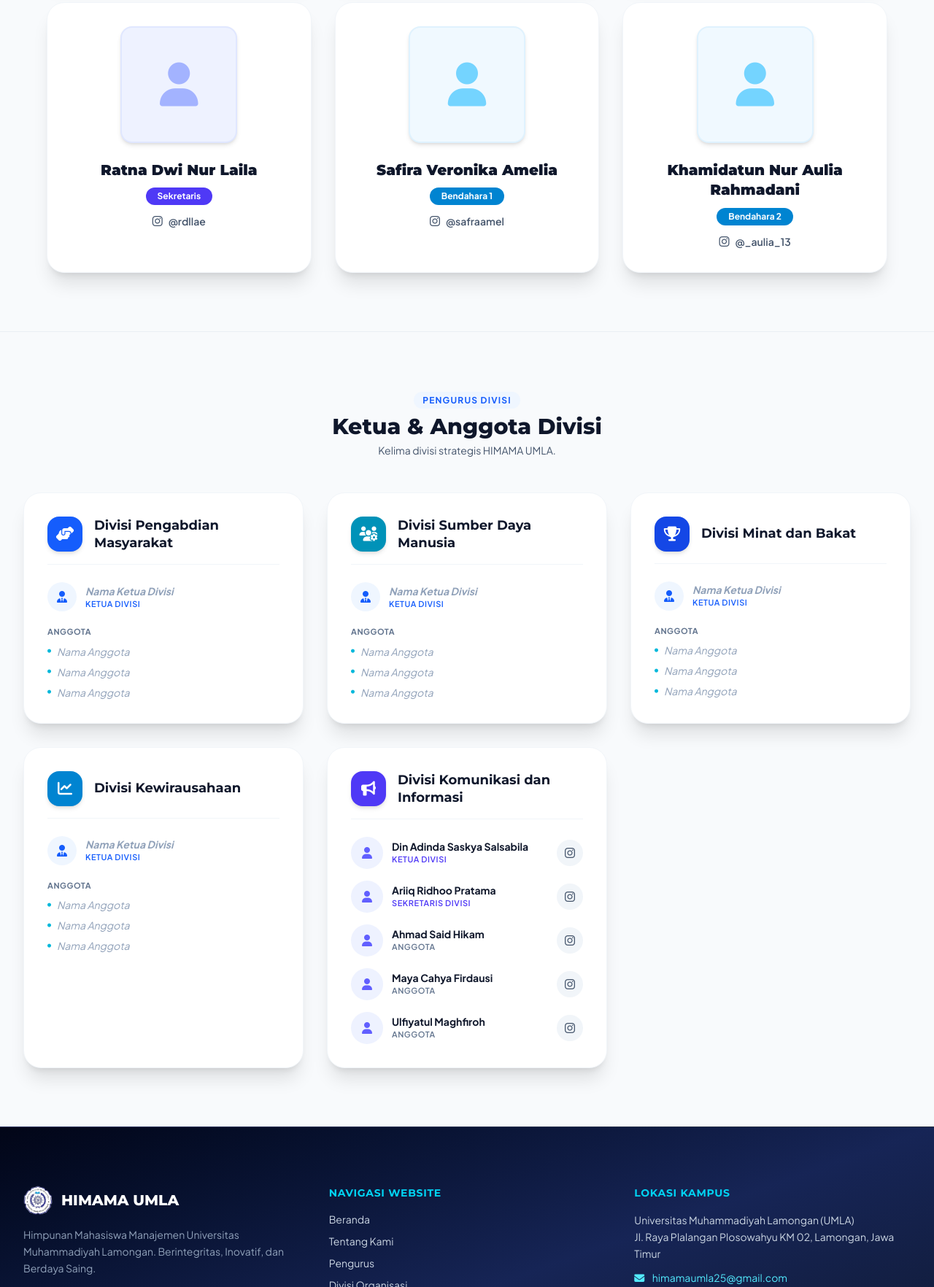
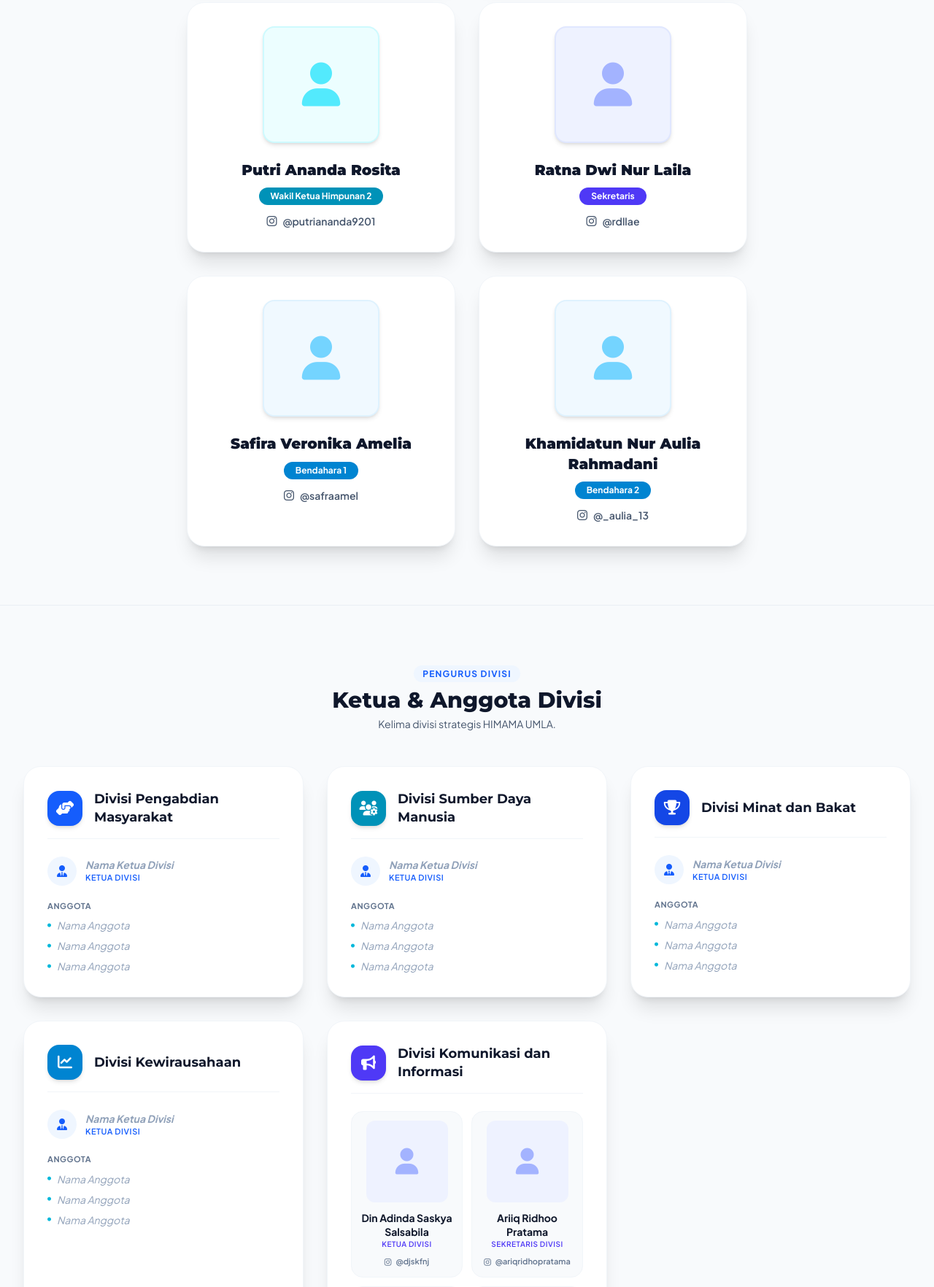
Before and after one commit to akunrdp1201/HIMAMA-UMLA, a plain HTML site: page pengurus.html in a window 1280 px wide. Shown: the part 933-2697 px from the top of the page at 73% size. Drawn offline with nearby package versions, Linux system fonts and the light colour scheme.

Commit message:
Add files via upload

```diff
--- a/pengurus.html
+++ b/pengurus.html
@@ -90,60 +90,60 @@
             <h2 class="font-heading text-3xl font-extrabold text-slate-900 mt-2">Pimpinan Himpunan</h2>
             <p class="text-slate-600 text-sm mt-1">Ketua, Wakil Ketua, Sekretaris, dan Bendahara &middot; Periode 2026-2027</p>
         </div>
-        <div class="grid grid-cols-1 sm:grid-cols-2 lg:grid-cols-3 gap-8 max-w-6xl mx-auto">
-            <div class="bg-white rounded-3xl p-8 shadow-xl border border-slate-100 text-center hover:shadow-2xl transition">
-                <div class="relative w-40 h-40 rounded-2xl mx-auto mb-6 shadow-md border-2 border-blue-100 bg-blue-50 text-blue-300 flex items-center justify-center text-6xl overflow-hidden">
+        <div class="grid grid-cols-2 gap-4 sm:gap-8 max-w-3xl mx-auto">
+            <div class="bg-white rounded-3xl p-4 sm:p-8 shadow-xl border border-slate-100 text-center hover:shadow-2xl transition">
+                <div class="relative w-full max-w-40 aspect-square rounded-2xl mx-auto mb-4 sm:mb-6 shadow-md border-2 border-blue-100 bg-blue-50 text-blue-300 flex items-center justify-center text-6xl overflow-hidden">
                     <i class="fa-solid fa-user"></i>
                     <img src="img/ketua.jpg" alt="M. Ahyarul Abid" loading="lazy" decoding="async" onerror="this.remove()" class="absolute inset-0 w-full h-full object-cover">
                 </div>
-                <h3 class="font-heading font-black text-xl text-slate-900 mb-2 leading-snug">M. Ahyarul Abid</h3>
+                <h3 class="font-heading font-black text-base sm:text-xl text-slate-900 mb-2 leading-snug">M. Ahyarul Abid</h3>
                 <span class="inline-block bg-blue-600 text-white text-xs font-bold px-4 py-1 rounded-full mb-3">Ketua Himpunan</span>
-                <a href="https://www.instagram.com/444rullz_" target="_blank" rel="noopener noreferrer" aria-label="Instagram M. Ahyarul Abid" class="flex items-center justify-center gap-2 text-sm font-semibold text-slate-600 hover:text-blue-600 transition"><i class="fa-brands fa-instagram text-base"></i> @444rullz_</a>
+                <a href="https://www.instagram.com/444rullz_" target="_blank" rel="noopener noreferrer" aria-label="Instagram M. Ahyarul Abid" class="flex items-center justify-center gap-2 text-xs sm:text-sm font-semibold text-slate-600 hover:text-blue-600 transition break-all"><i class="fa-brands fa-instagram text-base"></i> @444rullz_</a>
             </div>
-            <div class="bg-white rounded-3xl p-8 shadow-xl border border-slate-100 text-center hover:shadow-2xl transition">
-                <div class="relative w-40 h-40 rounded-2xl mx-auto mb-6 shadow-md border-2 border-cyan-100 bg-cyan-50 text-cyan-300 flex items-center justify-center text-6xl overflow-hidden">
+            <div class="bg-white rounded-3xl p-4 sm:p-8 shadow-xl border border-slate-100 text-center hover:shadow-2xl transition">
+                <div class="relative w-full max-w-40 aspect-square rounded-2xl mx-auto mb-4 sm:mb-6 shadow-md border-2 border-cyan-100 bg-cyan-50 text-cyan-300 flex items-center justify-center text-6xl overflow-hidden">
                     <i class="fa-solid fa-user"></i>
                     <img src="img/wakil.jpg" alt="Zahra Tefiani" loading="lazy" decoding="async" onerror="this.remove()" class="absolute inset-0 w-full h-full object-cover">
                 </div>
-                <h3 class="font-heading font-black text-xl text-slate-900 mb-2 leading-snug">Zahra Tefiani</h3>
+                <h3 class="font-heading font-black text-base sm:text-xl text-slate-900 mb-2 leading-snug">Zahra Tefiani</h3>
                 <span class="inline-block bg-cyan-600 text-white text-xs font-bold px-4 py-1 rounded-full mb-3">Wakil Ketua Himpunan 1</span>
-                <a href="https://www.instagram.com/zahratefiani" target="_blank" rel="noopener noreferrer" aria-label="Instagram Zahra Tefiani" class="flex items-center justify-center gap-2 text-sm font-semibold text-slate-600 hover:text-blue-600 transition"><i class="fa-brands fa-instagram text-base"></i> @zahratefiani</a>
+                <a href="https://www.instagram.com/zahratefiani" target="_blank" rel="noopener noreferrer" aria-label="Instagram Zahra Tefiani" class="flex items-center justify-center gap-2 text-xs sm:text-sm font-semibold text-slate-600 hover:text-blue-600 transition break-all"><i class="fa-brands fa-instagram text-base"></i> @zahratefiani</a>
             </div>
-            <div class="bg-white rounded-3xl p-8 shadow-xl border border-slate-100 text-center hover:shadow-2xl transition">
-                <div class="relative w-40 h-40 rounded-2xl mx-auto mb-6 shadow-md border-2 border-cyan-100 bg-cyan-50 text-cyan-300 flex items-center justify-center text-6xl overflow-hidden">
+            <div class="bg-white rounded-3xl p-4 sm:p-8 shadow-xl border border-slate-100 text-center hover:shadow-2xl transition">
+                <div class="relative w-full max-w-40 aspect-square rounded-2xl mx-auto mb-4 sm:mb-6 shadow-md border-2 border-cyan-100 bg-cyan-50 text-cyan-300 flex items-center justify-center text-6xl overflow-hidden">
                     <i class="fa-solid fa-user"></i>
                     <img src="img/pengurus/putri-ananda.jpg" alt="Putri Ananda Rosita" loading="lazy" decoding="async" onerror="this.remove()" class="absolute inset-0 w-full h-full object-cover">
                 </div>
-                <h3 class="font-heading font-black text-xl text-slate-900 mb-2 leading-snug">Putri Ananda Rosita</h3>
+                <h3 class="font-heading font-black text-base sm:text-xl text-slate-900 mb-2 leading-snug">Putri Ananda Rosita</h3>
                 <span class="inline-block bg-cyan-600 text-white text-xs font-bold px-4 py-1 rounded-full mb-3">Wakil Ketua Himpunan 2</span>
-                <a href="https://www.instagram.com/putriananda9201" target="_blank" rel="noopener noreferrer" aria-label="Instagram Putri Ananda Rosita" class="flex items-center justify-center gap-2 text-sm font-semibold text-slate-600 hover:text-blue-600 transition"><i class="fa-brands fa-instagram text-base"></i> @putriananda9201</a>
+                <a href="https://www.instagram.com/putriananda9201" target="_blank" rel="noopener noreferrer" aria-label="Instagram Putri Ananda Rosita" class="flex items-center justify-center gap-2 text-xs sm:text-sm font-semibold text-slate-600 hover:text-blue-600 transition break-all"><i class="fa-brands fa-instagram text-base"></i> @putriananda9201</a>
             </div>
-            <div class="bg-white rounded-3xl p-8 shadow-xl border border-slate-100 text-center hover:shadow-2xl transition">
-                <div class="relative w-40 h-40 rounded-2xl mx-auto mb-6 shadow-md border-2 border-indigo-100 bg-indigo-50 text-indigo-300 flex items-center justify-center text-6xl overflow-hidden">
+            <div class="bg-white rounded-3xl p-4 sm:p-8 shadow-xl border border-slate-100 text-center hover:shadow-2xl transition">
+                <div class="relative w-full max-w-40 aspect-square rounded-2xl mx-auto mb-4 sm:mb-6 shadow-md border-2 border-indigo-100 bg-indigo-50 text-indigo-300 flex items-center justify-center text-6xl overflow-hidden">
                     <i class="fa-solid fa-user"></i>
                     <img src="img/pengurus/ratna-dwi.jpg" alt="Ratna Dwi Nur Laila" loading="lazy" decoding="async" onerror="this.remove()" class="absolute inset-0 w-full h-full object-cover">
                 </div>
-                <h3 class="font-heading font-black text-xl text-slate-900 mb-2 leading-snug">Ratna Dwi Nur Laila</h3>
+                <h3 class="font-heading font-black text-base sm:text-xl text-slate-900 mb-2 leading-snug">Ratna Dwi Nur Laila</h3>
                 <span class="inline-block bg-indigo-600 text-white text-xs font-bold px-4 py-1 rounded-full mb-3">Sekretaris</span>
-                <a href="https://www.instagram.com/rdllae" target="_blank" rel="noopener noreferrer" aria-label="Instagram Ratna Dwi Nur Laila" class="flex items-center justify-center gap-2 text-sm font-semibold text-slate-600 hover:text-blue-600 transition"><i class="fa-brands fa-instagram text-base"></i> @rdllae</a>
+                <a href="https://www.instagram.com/rdllae" target="_blank" rel="noopener noreferrer" aria-label="Instagram Ratna Dwi Nur Laila" class="flex items-center justify-center gap-2 text-xs sm:text-sm font-semibold text-slate-600 hover:text-blue-600 transition break-all"><i class="fa-brands fa-instagram text-base"></i> @rdllae</a>
             </div>
-            <div class="bg-white rounded-3xl p-8 shadow-xl border border-slate-100 text-center hover:shadow-2xl transition">
-                <div class="relative w-40 h-40 rounded-2xl mx-auto mb-6 shadow-md border-2 border-sky-100 bg-sky-50 text-sky-300 flex items-center justify-center text-6xl overflow-hidden">
+            <div class="bg-white rounded-3xl p-4 sm:p-8 shadow-xl border border-slate-100 text-center hover:shadow-2xl transition">
+                <div class="relative w-full max-w-40 aspect-square rounded-2xl mx-auto mb-4 sm:mb-6 shadow-md border-2 border-sky-100 bg-sky-50 text-sky-300 flex items-center justify-center text-6xl overflow-hidden">
                     <i class="fa-solid fa-user"></i>
                     <img src="img/pengurus/safira-veronika.jpg" alt="Safira Veronika Amelia" loading="lazy" decoding="async" onerror="this.remove()" class="absolute inset-0 w-full h-full object-cover">
                 </div>
-                <h3 class="font-heading font-black text-xl text-slate-900 mb-2 leading-snug">Safira Veronika Amelia</h3>
+                <h3 class="font-heading font-black text-base sm:text-xl text-slate-900 mb-2 leading-snug">Safira Veronika Amelia</h3>
                 <span class="inline-block bg-sky-600 text-white text-xs font-bold px-4 py-1 rounded-full mb-3">Bendahara 1</span>
-                <a href="https://www.instagram.com/safraamel" target="_blank" rel="noopener noreferrer" aria-label="Instagram Safira Veronika Amelia" class="flex items-center justify-center gap-2 text-sm font-semibold text-slate-600 hover:text-blue-600 transition"><i class="fa-brands fa-instagram text-base"></i> @safraamel</a>
+                <a href="https://www.instagram.com/safraamel" target="_blank" rel="noopener noreferrer" aria-label="Instagram Safira Veronika Amelia" class="flex items-center justify-center gap-2 text-xs sm:text-sm font-semibold text-slate-600 hover:text-blue-600 transition break-all"><i class="fa-brands fa-instagram text-base"></i> @safraamel</a>
             </div>
-            <div class="bg-white rounded-3xl p-8 shadow-xl border border-slate-100 text-center hover:shadow-2xl transition">
-                <div class="relative w-40 h-40 rounded-2xl mx-auto mb-6 shadow-md border-2 border-sky-100 bg-sky-50 text-sky-300 flex items-center justify-center text-6xl overflow-hidden">
+            <div class="bg-white rounded-3xl p-4 sm:p-8 shadow-xl border border-slate-100 text-center hover:shadow-2xl transition">
+                <div class="relative w-full max-w-40 aspect-square rounded-2xl mx-auto mb-4 sm:mb-6 shadow-md border-2 border-sky-100 bg-sky-50 text-sky-300 flex items-center justify-center text-6xl overflow-hidden">
                     <i class="fa-solid fa-user"></i>
                     <img src="img/pengurus/khamidatun-nur.jpg" alt="Khamidatun Nur Aulia Rahmadani" loading="lazy" decoding="async" onerror="this.remove()" class="absolute inset-0 w-full h-full object-cover">
                 </div>
-                <h3 class="font-heading font-black text-xl text-slate-900 mb-2 leading-snug">Khamidatun Nur Aulia Rahmadani</h3>
+                <h3 class="font-heading font-black text-base sm:text-xl text-slate-900 mb-2 leading-snug">Khamidatun Nur Aulia Rahmadani</h3>
                 <span class="inline-block bg-sky-600 text-white text-xs font-bold px-4 py-1 rounded-full mb-3">Bendahara 2</span>
-                <a href="https://www.instagram.com/_aulia_13" target="_blank" rel="noopener noreferrer" aria-label="Instagram Khamidatun Nur Aulia Rahmadani" class="flex items-center justify-center gap-2 text-sm font-semibold text-slate-600 hover:text-blue-600 transition"><i class="fa-brands fa-instagram text-base"></i> @_aulia_13</a>
+                <a href="https://www.instagram.com/_aulia_13" target="_blank" rel="noopener noreferrer" aria-label="Instagram Khamidatun Nur Aulia Rahmadani" class="flex items-center justify-center gap-2 text-xs sm:text-sm font-semibold text-slate-600 hover:text-blue-600 transition break-all"><i class="fa-brands fa-instagram text-base"></i> @_aulia_13</a>
             </div>
         </div>
     </section>
@@ -260,61 +260,51 @@
                     </div>
                     <h3 class="font-heading font-bold text-lg text-slate-900 leading-snug">Divisi Komunikasi dan Informasi</h3>
                 </div>
-                <ul class="space-y-4">
-                    <li class="flex items-center gap-3">
-                        <span class="relative w-11 h-11 rounded-full bg-indigo-50 text-indigo-500 flex items-center justify-center shrink-0 overflow-hidden">
+                <ul class="grid grid-cols-2 gap-3">
+                <li class="odd:last:col-span-2 flex flex-col items-center text-center bg-slate-50 rounded-2xl p-3 border border-slate-100">
+                        <span class="relative w-full max-w-28 aspect-square rounded-xl bg-indigo-50 text-indigo-300 flex items-center justify-center text-4xl shrink-0 overflow-hidden mb-3">
                             <i class="fa-solid fa-user"></i>
                             <img src="img/pengurus/din-adinda.jpg" alt="Din Adinda Saskya Salsabila" loading="lazy" decoding="async" onerror="this.remove()" class="absolute inset-0 w-full h-full object-cover">
                         </span>
-                        <div class="min-w-0 flex-1">
-                            <p class="font-bold text-sm text-slate-900 leading-snug">Din Adinda Saskya Salsabila</p>
-                            <p class="text-[11px] font-semibold text-indigo-600 uppercase tracking-wider">Ketua Divisi</p>
-                        </div>
-                        <a href="https://www.instagram.com/djskfnj" target="_blank" rel="noopener noreferrer" title="Instagram @djskfnj" aria-label="Instagram Din Adinda Saskya Salsabila" class="w-9 h-9 rounded-full bg-slate-100 hover:bg-gradient-to-r hover:from-blue-600 hover:to-cyan-500 hover:text-white text-slate-600 flex items-center justify-center transition shrink-0"><i class="fa-brands fa-instagram"></i></a>
+                        <p class="font-bold text-xs sm:text-sm text-slate-900 leading-snug">Din Adinda Saskya Salsabila</p>
+                        <p class="text-[10px] font-semibold text-indigo-600 uppercase tracking-wider mb-2">Ketua Divisi</p>
+                        <a href="https://www.instagram.com/djskfnj" target="_blank" rel="noopener noreferrer" aria-label="Instagram Din Adinda Saskya Salsabila" class="inline-flex items-center gap-1.5 text-[11px] font-semibold text-slate-500 hover:text-blue-600 transition"><i class="fa-brands fa-instagram"></i> @djskfnj</a>
                     </li>
-                    <li class="flex items-center gap-3">
-                        <span class="relative w-11 h-11 rounded-full bg-indigo-50 text-indigo-500 flex items-center justify-center shrink-0 overflow-hidden">
+                <li class="odd:last:col-span-2 flex flex-col items-center text-center bg-slate-50 rounded-2xl p-3 border border-slate-100">
+                        <span class="relative w-full max-w-28 aspect-square rounded-xl bg-indigo-50 text-indigo-300 flex items-center justify-center text-4xl shrink-0 overflow-hidden mb-3">
                             <i class="fa-solid fa-user"></i>
                             <img src="img/pengurus/ariiq-ridhoo.jpg" alt="Ariiq Ridhoo Pratama" loading="lazy" decoding="async" onerror="this.remove()" class="absolute inset-0 w-full h-full object-cover">
                         </span>
-                        <div class="min-w-0 flex-1">
-                            <p class="font-bold text-sm text-slate-900 leading-snug">Ariiq Ridhoo Pratama</p>
-                            <p class="text-[11px] font-semibold text-indigo-600 uppercase tracking-wider">Sekretaris Divisi</p>
-                        </div>
-                        <a href="https://www.instagram.com/ariqridhopratama" target="_blank" rel="noopener noreferrer" title="Instagram @ariqridhopratama" aria-label="Instagram Ariiq Ridhoo Pratama" class="w-9 h-9 rounded-full bg-slate-100 hover:bg-gradient-to-r hover:from-blue-600 hover:to-cyan-500 hover:text-white text-slate-600 flex items-center justify-center transition shrink-0"><i class="fa-brands fa-instagram"></i></a>
+                        <p class="font-bold text-xs sm:text-sm text-slate-900 leading-snug">Ariiq Ridhoo Pratama</p>
+                        <p class="text-[10px] font-semibold text-indigo-600 uppercase tracking-wider mb-2">Sekretaris Divisi</p>
+                        <a href="https://www.instagram.com/ariqridhopratama" target="_blank" rel="noopener noreferrer" aria-label="Instagram Ariiq Ridhoo Pratama" class="inline-flex items-center gap-1.5 text-[11px] font-semibold text-slate-500 hover:text-blue-600 transition"><i class="fa-brands fa-instagram"></i> @ariqridhopratama</a>
                     </li>
-                    <li class="flex items-center gap-3">
-                        <span class="relative w-11 h-11 rounded-full bg-indigo-50 text-indigo-500 flex items-center justify-center shrink-0 overflow-hidden">
+                <li class="odd:last:col-span-2 flex flex-col items-center text-center bg-slate-50 rounded-2xl p-3 border border-slate-100">
+                        <span class="relative w-full max-w-28 aspect-square rounded-xl bg-indigo-50 text-indigo-300 flex items-center justify-center text-4xl shrink-0 overflow-hidden mb-3">
                             <i class="fa-solid fa-user"></i>
                             <img src="img/pengurus/ahmad-said.jpg" alt="Ahmad Said Hikam" loading="lazy" decoding="async" onerror="this.remove()" class="absolute inset-0 w-full h-full object-cover">
                         </span>
-                        <div class="min-w-0 flex-1">
-                            <p class="font-bold text-sm text-slate-900 leading-snug">Ahmad Said Hikam</p>
-                            <p class="text-[11px] font-semibold text-slate-500 uppercase tracking-wider">Anggota</p>
-                        </div>
-                        <a href="https://www.instagram.com/hmoffc" target="_blank" rel="noopener noreferrer" title="Instagram @hmoffc" aria-label="Instagram Ahmad Said Hikam" class="w-9 h-9 rounded-full bg-slate-100 hover:bg-gradient-to-r hover:from-blue-600 hover:to-cyan-500 hover:text-white text-slate-600 flex items-center justify-center transition shrink-0"><i class="fa-brands fa-instagram"></i></a>
+                        <p class="font-bold text-xs sm:text-sm text-slate-900 leading-snug">Ahmad Said Hikam</p>
+                        <p class="text-[10px] font-semibold text-slate-500 uppercase tracking-wider mb-2">Anggota</p>
+                        <a href="https://www.instagram.com/hmoffc" target="_blank" rel="noopener noreferrer" aria-label="Instagram Ahmad Said Hikam" class="inline-flex items-center gap-1.5 text-[11px] font-semibold text-slate-500 hover:text-blue-600 transition"><i class="fa-brands fa-instagram"></i> @hmoffc</a>
                     </li>
-                    <li class="flex items-center gap-3">
-                        <span class="relative w-11 h-11 rounded-full bg-indigo-50 text-indigo-500 flex items-center justify-center shrink-0 overflow-hidden">
+                <li class="odd:last:col-span-2 flex flex-col items-center text-center bg-slate-50 rounded-2xl p-3 border border-slate-100">
+                        <span class="relative w-full max-w-28 aspect-square rounded-xl bg-indigo-50 text-indigo-300 flex items-center justify-center text-4xl shrink-0 overflow-hidden mb-3">
                             <i class="fa-solid fa-user"></i>
                             <img src="img/pengurus/maya-cahya.jpg" alt="Maya Cahya Firdausi" loading="lazy" decoding="async" onerror="this.remove()" class="absolute inset-0 w-full h-full object-cover">
                         </span>
-                        <div class="min-w-0 flex-1">
-                            <p class="font-bold text-sm text-slate-900 leading-snug">Maya Cahya Firdausi</p>
-                            <p class="text-[11px] font-semibold text-slate-500 uppercase tracking-wider">Anggota</p>
-                        </div>
-                        <a href="https://www.instagram.com/mayycha_" target="_blank" rel="noopener noreferrer" title="Instagram @mayycha_" aria-label="Instagram Maya Cahya Firdausi" class="w-9 h-9 rounded-full bg-slate-100 hover:bg-gradient-to-r hover:from-blue-600 hover:to-cyan-500 hover:text-white text-slate-600 flex items-center justify-center transition shrink-0"><i class="fa-brands fa-instagram"></i></a>
+                        <p class="font-bold text-xs sm:text-sm text-slate-900 leading-snug">Maya Cahya Firdausi</p>
+                        <p class="text-[10px] font-semibold text-slate-500 uppercase tracking-wider mb-2">Anggota</p>
+                        <a href="https://www.instagram.com/mayycha_" target="_blank" rel="noopener noreferrer" aria-label="Instagram Maya Cahya Firdausi" class="inline-flex items-center gap-1.5 text-[11px] font-semibold text-slate-500 hover:text-blue-600 transition"><i class="fa-brands fa-instagram"></i> @mayycha_</a>
                     </li>
-                    <li class="flex items-center gap-3">
-                        <span class="relative w-11 h-11 rounded-full bg-indigo-50 text-indigo-500 flex items-center justify-center shrink-0 overflow-hidden">
+                <li class="odd:last:col-span-2 flex flex-col items-center text-center bg-slate-50 rounded-2xl p-3 border border-slate-100">
+                        <span class="relative w-full max-w-28 aspect-square rounded-xl bg-indigo-50 text-indigo-300 flex items-center justify-center text-4xl shrink-0 overflow-hidden mb-3">
                             <i class="fa-solid fa-user"></i>
                             <img src="img/pengurus/ulfiyatul-maghfiroh.jpg" alt="Ulfiyatul Maghfiroh" loading="lazy" decoding="async" onerror="this.remove()" class="absolute inset-0 w-full h-full object-cover">
                         </span>
-                        <div class="min-w-0 flex-1">
-                            <p class="font-bold text-sm text-slate-900 leading-snug">Ulfiyatul Maghfiroh</p>
-                            <p class="text-[11px] font-semibold text-slate-500 uppercase tracking-wider">Anggota</p>
-                        </div>
-                        <a href="https://www.instagram.com/ulfi.00" target="_blank" rel="noopener noreferrer" title="Instagram @ulfi.00" aria-label="Instagram Ulfiyatul Maghfiroh" class="w-9 h-9 rounded-full bg-slate-100 hover:bg-gradient-to-r hover:from-blue-600 hover:to-cyan-500 hover:text-white text-slate-600 flex items-center justify-center transition shrink-0"><i class="fa-brands fa-instagram"></i></a>
+                        <p class="font-bold text-xs sm:text-sm text-slate-900 leading-snug">Ulfiyatul Maghfiroh</p>
+                        <p class="text-[10px] font-semibold text-slate-500 uppercase tracking-wider mb-2">Anggota</p>
+                        <a href="https://www.instagram.com/ulfi.00" target="_blank" rel="noopener noreferrer" aria-label="Instagram Ulfiyatul Maghfiroh" class="inline-flex items-center gap-1.5 text-[11px] font-semibold text-slate-500 hover:text-blue-600 transition"><i class="fa-brands fa-instagram"></i> @ulfi.00</a>
                     </li>
                 </ul>
             </div>
```
